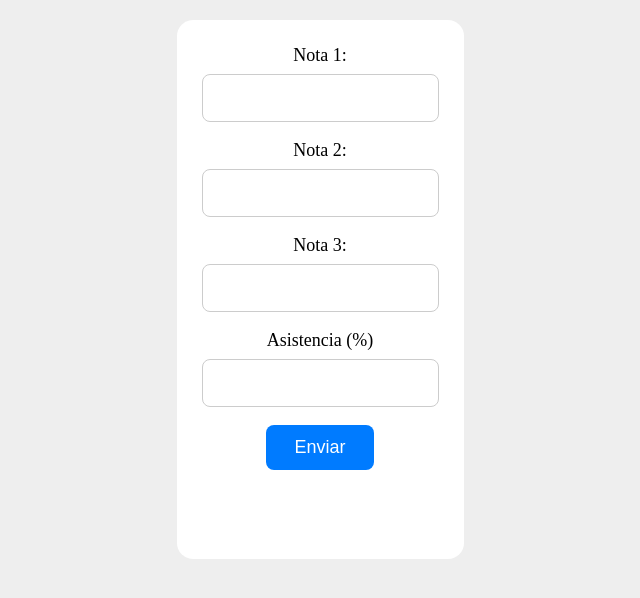
After one commit to oscarlpereira/evaluacion3, a Flask app: page /ejercicio1 in a window 1280 px wide. The commit adds this page. Shown: the top 598 px of the page, without its empty margins (320-960 px from the left). Run offline with Flask 3, Linux system fonts and the light colour scheme.

Commit message:
Agrega ejercicios 1 y 2 con formularios de notas y nombre más largo

```diff
--- a/app/routes.py
+++ b/app/routes.py
@@ -1,7 +1,50 @@
-from flask import Blueprint, render_template
+from flask import Blueprint, render_template, request
 
 main = Blueprint("main", __name__)
 
 @main.route("/")
 def index():
     return render_template("index.html")
+
+@main.route("/ejercicio1", methods=["GET", "POST"])
+def ejercicio1():
+    promedio = ""
+    estado = ""
+    if request.method == "POST":
+        try:
+            nota1 = float(request.form.get("nota1",""))
+            nota2 = float(request.form.get("nota2",""))
+            nota3 = float(request.form.get("nota3",""))
+            asistencia = float(request.form.get("porcentajeasistencia", ""))
+        except ValueError:
+            estado = "Ingresa solo números válidos"
+            return render_template("ejercicio1.html", promedio=promedio, estado=estado)
+        promedio = (nota1 + nota2 + nota3) / 3
+
+        if promedio >= 4 and asistencia >= 75:
+            estado = "APROBADO"
+        else:
+            estado = "REPROBADO"
+
+
+    return render_template("ejercicio1.html", promedio=promedio, estado=estado)
+
+@main.route("/ejercicio2", methods=["GET", "POST"])
+def ejercicio2():
+    mas_largo = ""
+    cantidad = ""
+
+    if request.method == "POST":
+        nombre1 = request.form.get("nombre1", "").strip()
+        nombre2 = request.form.get("nombre2", "").strip()
+        nombre3 = request.form.get("nombre3", "").strip()
+
+        mas_largo = nombre1
+        if len(nombre2) > len(mas_largo):
+            mas_largo = nombre2
+        if len(nombre3) > len(mas_largo):
+            mas_largo = nombre3
+
+        cantidad = len(mas_largo)
+
+    return render_template("ejercicio2.html", mas_largo=mas_largo, cantidad=cantidad)
--- a/app/static/css/style.css
+++ b/app/static/css/style.css
@@ -0,0 +1,77 @@
+body {
+    background-color: #eeeeee;
+    margin: 0;
+    padding: 20px;
+    display: flex;
+    justify-content: center;   /* horizontal */
+    align-items: center;       /* vertical */
+
+}
+
+form {
+    display: flex;
+    flex-direction: column;
+    align-items: center;
+    background-color: #ffffff;
+    max-width: 320px;
+    padding: 25px;
+    border-radius: 16px;
+    text-align: center;
+
+}
+
+form label {
+    display: block;
+    margin-bottom: 8px;
+    font-size: 18px;
+}
+
+form input {
+    width: 100%;
+    box-sizing: border-box;
+    padding: 14px;
+    margin-bottom: 18px;
+    border: 1px solid #ccc;
+    border-radius: 8px;
+    font-size: 16px;
+}
+
+form button {
+    background-color: #007bff;
+    color: #ffffff;
+    border: none;
+    padding: 12px 28px;
+    border-radius: 8px;
+    font-size: 18px;
+    font-family: Arial, sans-serif;
+    cursor: pointer;
+}
+
+form button:hover {
+    background-color: #0066d6;
+}
+/* Contenedor: centra y apila los botones */
+.botones {
+    display: flex;
+    flex-direction: column;
+    justify-content: center;
+    align-items: center;
+    gap: 15px;
+    min-height: 100vh;
+}
+
+
+.botones a {
+    background-color: #007bff;
+    color: #ffffff;
+    text-decoration: none;
+    padding: 12px 28px;
+    border-radius: 8px;
+    font-size: 18px;
+    font-family: Arial, sans-serif;
+    cursor: pointer;
+}
+
+.botones a:hover {
+    background-color: #0066d6;
+}
--- /dev/null
+++ b/app/templates/ejercicio1.html
@@ -0,0 +1,24 @@
+<!DOCTYPE html>
+<html lang="es">
+<head>
+    <meta charset="UTF-8">
+    <title>Formulario de notas</title>
+    <link rel="stylesheet" href="/static/css/style.css">
+</head>
+<body>
+<form method="POST">
+    <label for="nota1">Nota 1:</label>
+    <input type="number" id="nota1" name="nota1" required>
+    <label for="nota1">Nota 2:</label>
+    <input type="number" id="nota2" name="nota2" required>
+    <label for="nota1">Nota 3:</label>
+    <input type="number" id="nota3" name="nota3" required>
+    <label>Asistencia (%)</label>
+    <input type="number" name="porcentajeasistencia" required>
+    <button>Enviar</button>
+    <p>{{ promedio }}</p>
+    <p>{{ estado }}</p>
+
+</form>
+</body>
+</html>
```
Also changed, not shown: app/templates/ejercicio2.html (added, +21 -0 lines), app/templates/index.html (+5 -3 lines).
